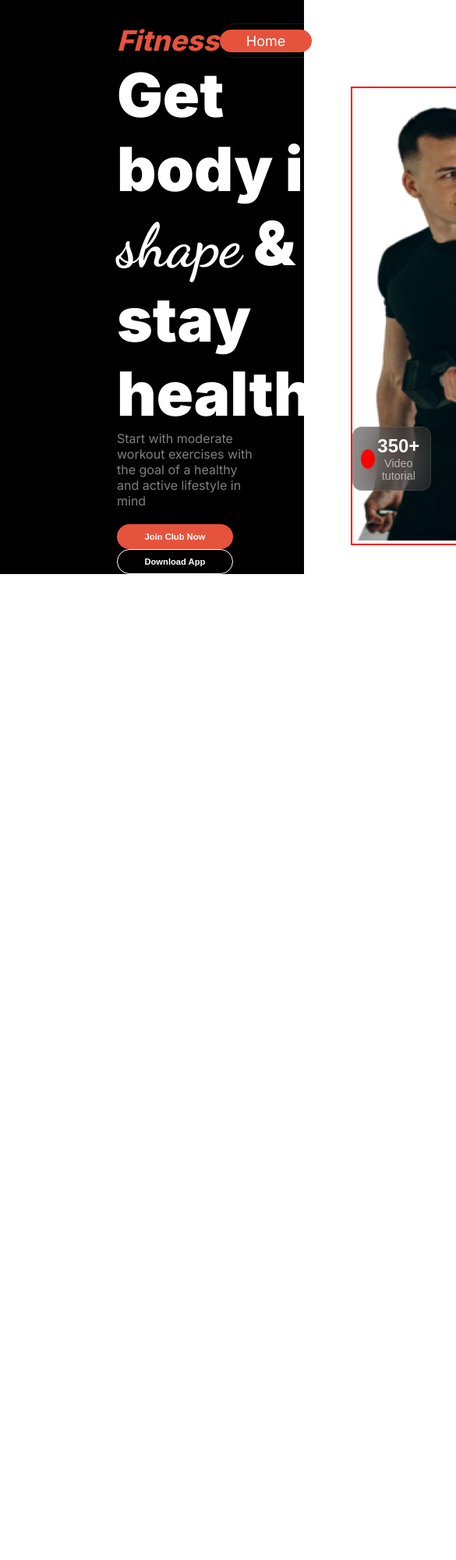
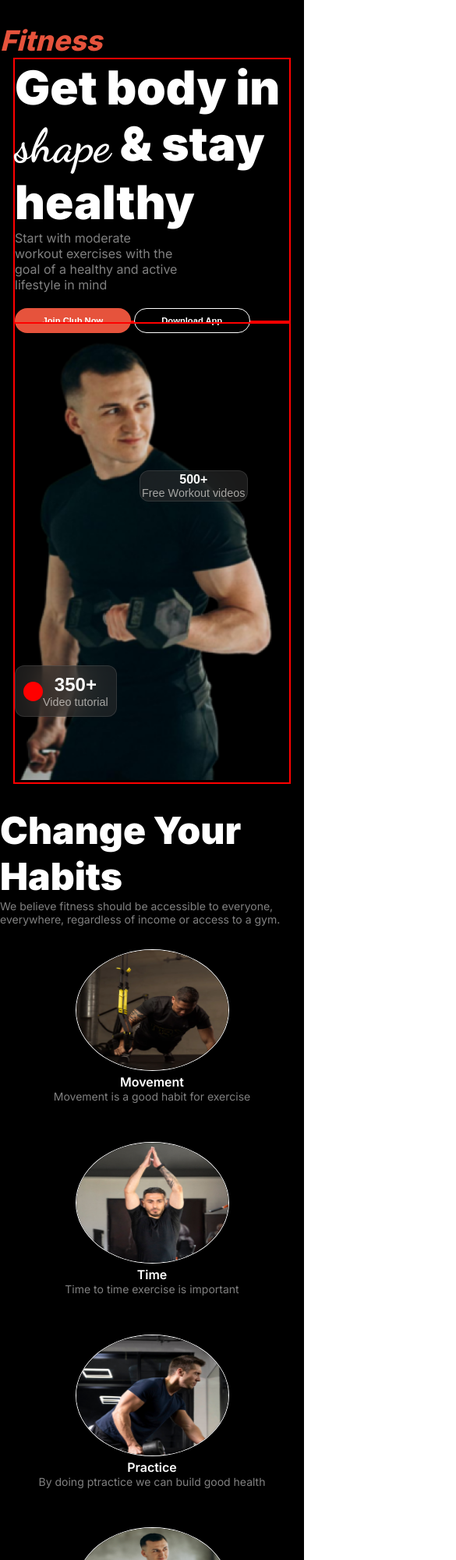
Before and after one commit to nipajesmin/fitness, a plain HTML site: page index.html in a window 390 px wide. Shown: the top 2000 px of the page at 78% size, 585 px wide, since content can reach past the window. Before the commit the page ends 844 px from the top, so only its background shows below. Drawn offline with Linux system fonts and the light colour scheme.

Commit message:
add habit section

```diff
--- a/index.html
+++ b/index.html
@@ -73,7 +73,50 @@
         </div>
 
     </header>
+
     <main>
+        <section class="habit">
+            <div class="habit-container">
+                <h3>Change Your Habits</h3>
+                <p>We believe fitness should be accessible to everyone, everywhere, regardless of income or access to a gym.</p>
+            </div>
+            <div class="habit-images">
+                <div class="h-image">
+                    <img class="circle-image" src="images/image 3.png" alt="">
+                    <h4>Movement</h4>
+                    <p>Movement is a good habit for exercise</p>
+                </div>
+                <div class="h-image">
+                    <img class="circle-image" src="images/image 2.png" alt="">
+                    <h4>Time</h4>
+                    <p>Time to time exercise is important</p>
+                </div>
+                <div class="h-image">
+                    <img class="circle-image" src="images/image 4.png" alt="">
+                    <h4>Practice</h4>
+                    <p>By doing ptractice we can build good health</p>
+                </div>
+                <div class="h-image">
+                    <img class="circle-image" src="images/image 5.png" alt="">
+                    <h4>Weight Loss</h4>
+                    <p>we should not compromise about our weight</p>
+                </div>
+
+            </div>
+        </section>
+        <section class="run">
+            <div >
+                <h3>
+                    Run an Extra <br>Mile Easily
+                </h3>
+                <p>We think that fitness should be available to everyone, regardless of income or access to a gym. Featuring hundreds of professional exercises.</p>
+
+            </div>
+            <div>
+
+            </div>
+        </section>
+
 
     </main>
     <footer>
--- a/style/style.css
+++ b/style/style.css
@@ -83,9 +83,9 @@ nav h3{
     width: 60%;
     padding-bottom: 20px;
 }
-.header-image{
+/* .header-image{
     border: 2px solid red;
-}
+} */
 .image-container{
     position: relative;
 }
@@ -172,3 +172,143 @@ nav h3{
     font-size: 0.9rem;
     font-weight: 400;
 }
+/* habit section */
+main{
+    background-color: black;
+    padding-left: 150px;
+    padding-right: 150px;
+    padding-top: 30px;
+}
+
+.habit-images{
+    display: grid;
+    grid-template-columns: repeat(4,1fr);
+}
+.habit  h3{
+    color: rgb(255, 255, 255);
+    font-size: 48px;
+    font-weight: 900;
+}
+.habit  p{
+    color: rgba(255, 255, 255, 0.5);
+    font-size: 14px;
+    font-weight: 400;
+}
+.habit-container{
+    display: flex;
+    justify-content: center;
+    align-items: center;
+    flex-direction: column;
+    padding-bottom: 30px;
+}
+
+.circle-image{
+    border: 1px solid white;
+    height: 60%;
+    width: 60%;
+    border-radius: 50%;
+}
+.h-image h4{
+    color: rgb(255, 255, 255);
+    font-size: 1rem;
+    font-weight: 600;
+}
+.h-image{
+    text-align: center;
+}
+
+
+/* smaller device */
+@media screen and (max-width:576px) {
+    header{
+        padding-left: 0;
+        padding-right: 0;
+
+    }
+    .nav-container{
+        flex-direction: column;
+    }
+    .nav-details{
+        flex-direction: column;
+
+
+    }
+    .header-section{
+        flex-direction: column;
+
+    }
+    .header-container h3{
+        font-size: 60px;
+    }
+
+
+
+
+
+    .header-container{
+        border: 2px solid red;
+        width: 352px;
+        height: 335px;
+
+    }
+    .header-image{
+
+        border: 2px solid red;
+        margin: 0 auto;
+    }
+    .header-image img{
+
+        width: 100% ;
+    }
+    .image-container{
+        width: 352px;
+        height: 588px;
+        margin: 0 auto;
+
+    }
+
+
+    .t-button{
+        position: absolute;
+        margin-top: -150px;
+    }
+    .fr-btn{
+        border-radius: 12px;
+        padding: 2px 2px;
+
+
+    }
+    .fr-btn h4{
+        font-size: 1rem;
+    }
+    .fr-button{
+        position: absolute;
+        margin-left: 160px;
+        margin-top: -400px;
+    }
+    .nav-details{
+        display: none;
+    }
+
+
+
+    /* habit section */
+    main{
+        padding-left: 0;
+        padding-right: 0;
+        padding-top: 30px;
+    }
+
+    .habit-images{
+        grid-template-columns: repeat(1,1fr);
+        gap: 10px;
+    }
+    .circle-image{
+        height: 65%;
+        width: 50%;
+        border-radius: 50%;
+    }
+
+
+
+}
```
